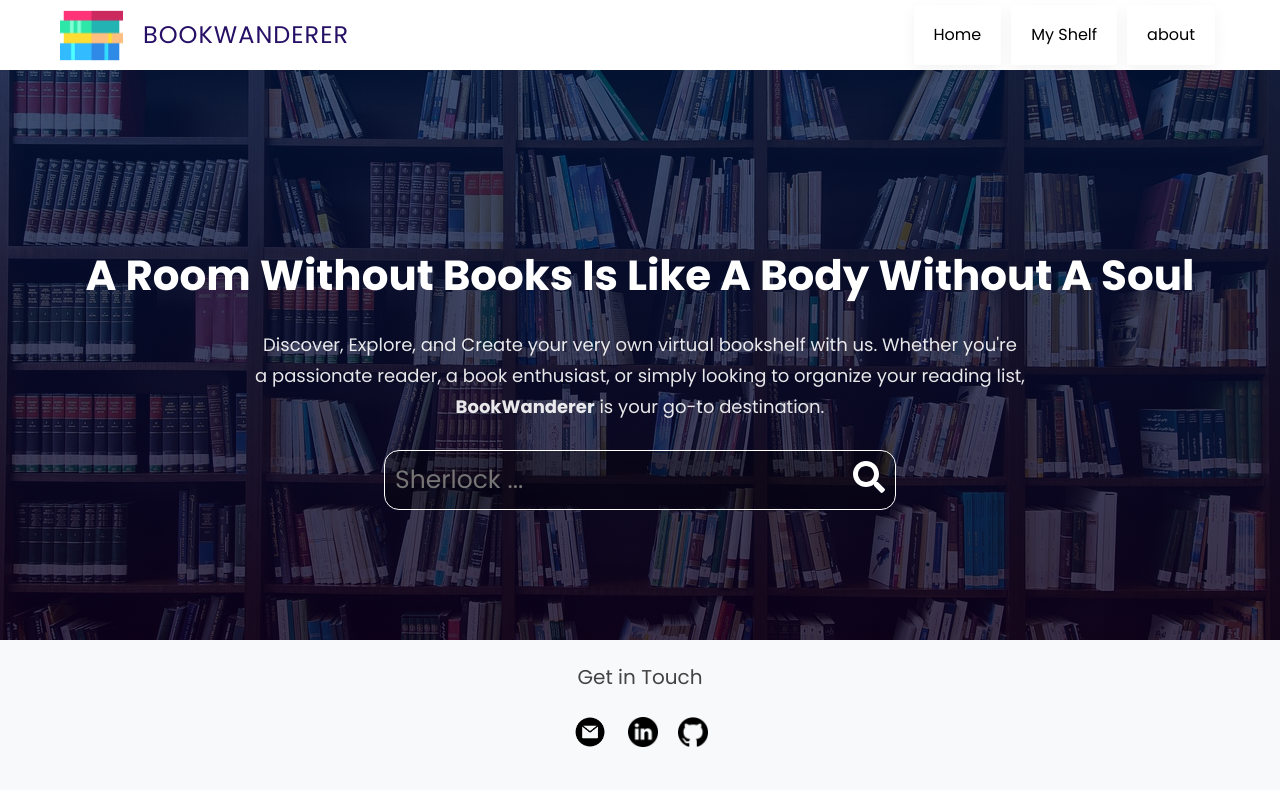
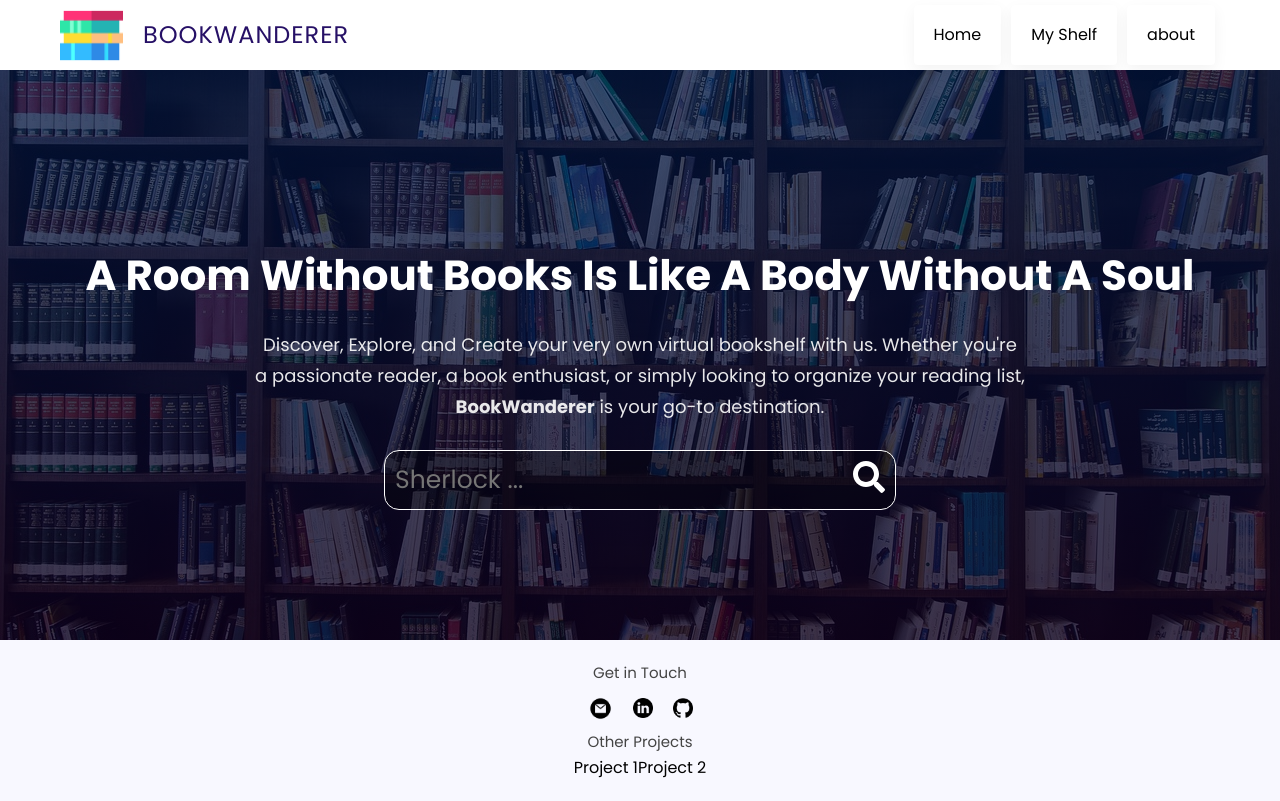
Before and after one commit to shashanksc/BookShelf, a React (Create React App) app: page / in a window 1280 px wide. Built offline with nearby package versions, Linux system fonts and the light colour scheme; no server answers.

Commit message:
added place holder to navigate to other apps

```diff
--- a/src/components/Footer/Footer.css
+++ b/src/components/Footer/Footer.css
@@ -1,16 +1,16 @@
 .footer {
 
 
-    background-color: #f8f9fa;
+    background-color: #f8f8ff;
     padding: 20px 0;
     color:#888;
-    height: 150px;
+
     text-align: center;
   }
 
   .section_text_p1 {
     margin: 4pxs;
-    font-size: 20px;
+    font-size: 15px;
     color: #444;
   }
 
@@ -19,7 +19,7 @@
     display: inline-flex;
     justify-content: center;
     align-items: center;
-    margin-top: 20px;
+    margin-top: 10px;
 
 
   }
@@ -32,7 +32,7 @@
   }
 
   .icon {
-    width: 3rem;
+    width: 2rem;
     align-items: center;
     margin : 0px auto;
     justify-content: center;
--- a/src/components/Footer/Footer.js
+++ b/src/components/Footer/Footer.js
@@ -12,7 +12,7 @@ function Footer() {
         <div class="contact-info-upper-container">
         <div class="contact-info-container">
     <a href="mailto:fvyrtyler@gmail.com">
-        <img src={emailImg} alt="email icon" style={{width: '3.6rem'}} className="icon contact-icon email-icon" />
+        <img src={emailImg} alt="email icon" style={{width: '2.5rem'}} className="icon contact-icon email-icon" />
     </a>
 </div>
 <div class="contact-info-container">
@@ -25,9 +25,12 @@ function Footer() {
         <img src={gitImg} alt="github icon" className="icon contact-icon" />
     </a>
 </div>
-
-        </div>
-
+</div>
+<p className="section_text_p1">Other Projects</p>
+    <div className="other-projects-container">
+        <a href="URL_OF_YOUR_OTHER_PROJECT_1" target="_blank">Project 1</a>
+        <a href="URL_OF_YOUR_OTHER_PROJECT_2" target="_blank">Project 2</a>
+    </div>
 </footer>
 
   );
```
